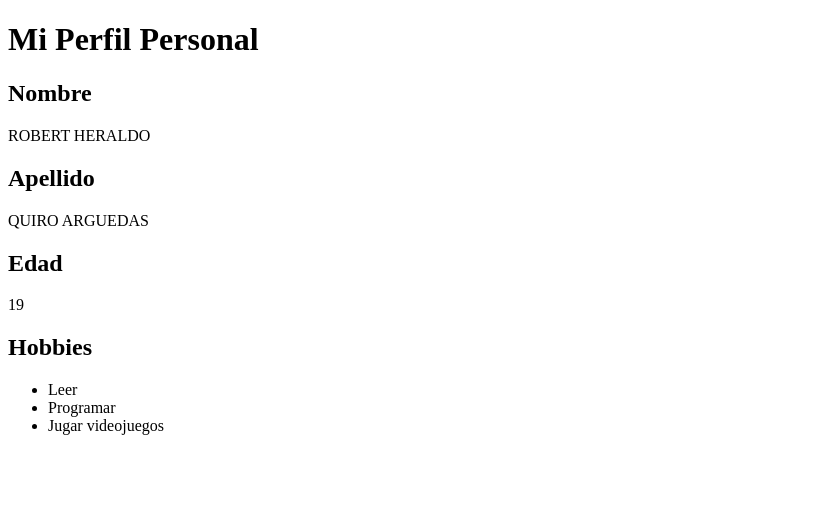
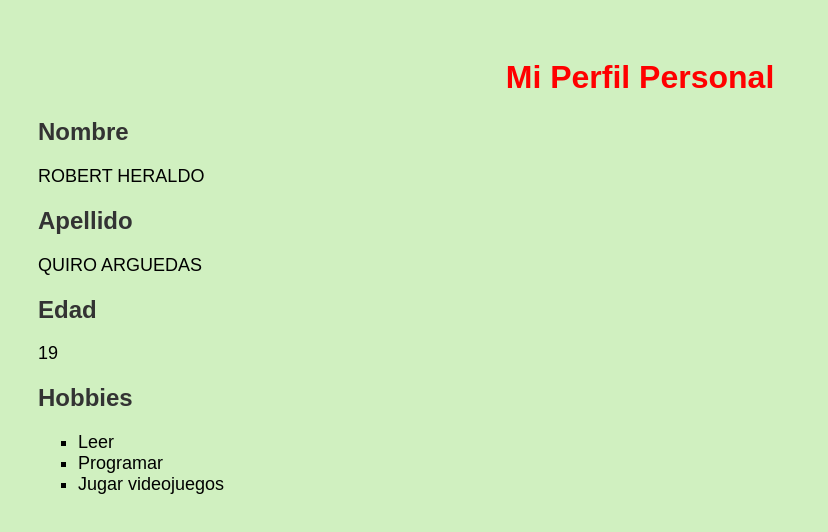
Before and after one commit to Heraldo333/Mi_perfil, a plain HTML site: page index.html in a window 1280 px wide. Shown: the whole page, without its empty margins (0-828 px from the left). Drawn offline with Linux system fonts and the light colour scheme.

Commit message:
intentando mejorara index.html

```diff
--- a/index.html
+++ b/index.html
@@ -3,6 +3,30 @@
 <head>
     <meta charset="UTF-8">
     <title>MI PERFIL</title>
+    <style>
+        body {
+            background-color: #d0f0c0;
+            font-family: Arial, sans-serif;
+            padding: 30px;
+        }
+
+        h1 {
+            color: red;
+            text-align: center;
+        }
+
+        h2 {
+            color: #333;
+        }
+
+        p, ul {
+            font-size: 18px;
+        }
+
+        ul {
+            list-style-type: square;
+        }
+    </style>
 </head>
 <body>
     <h1>Mi Perfil Personal</h1>
```
